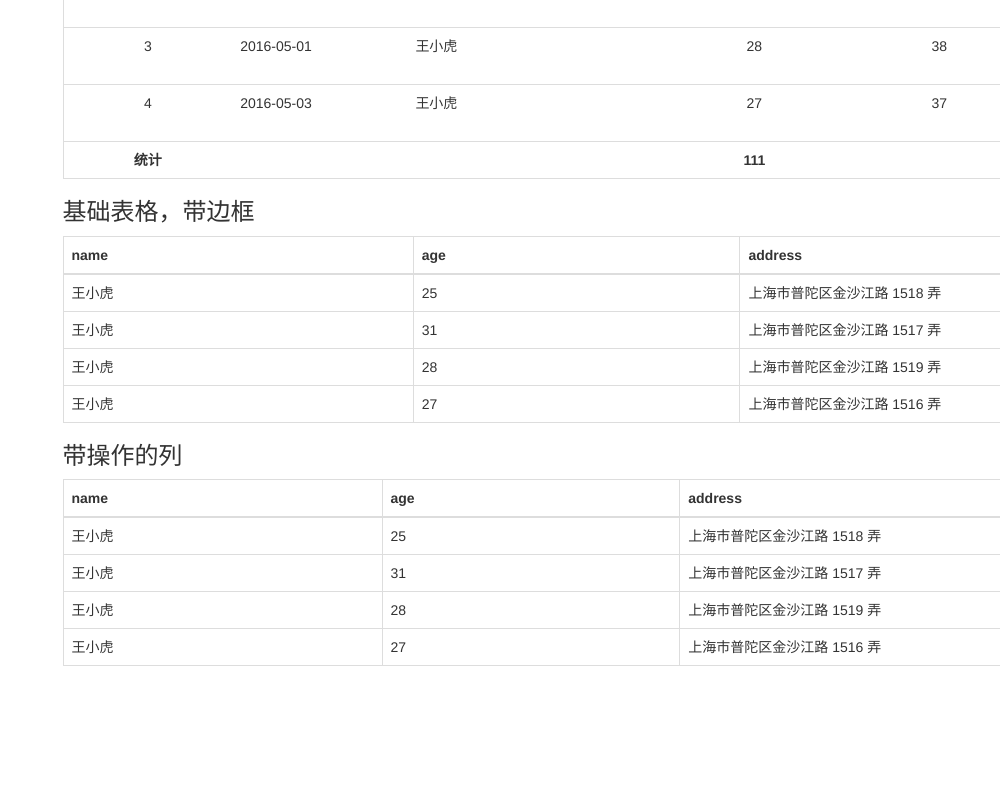
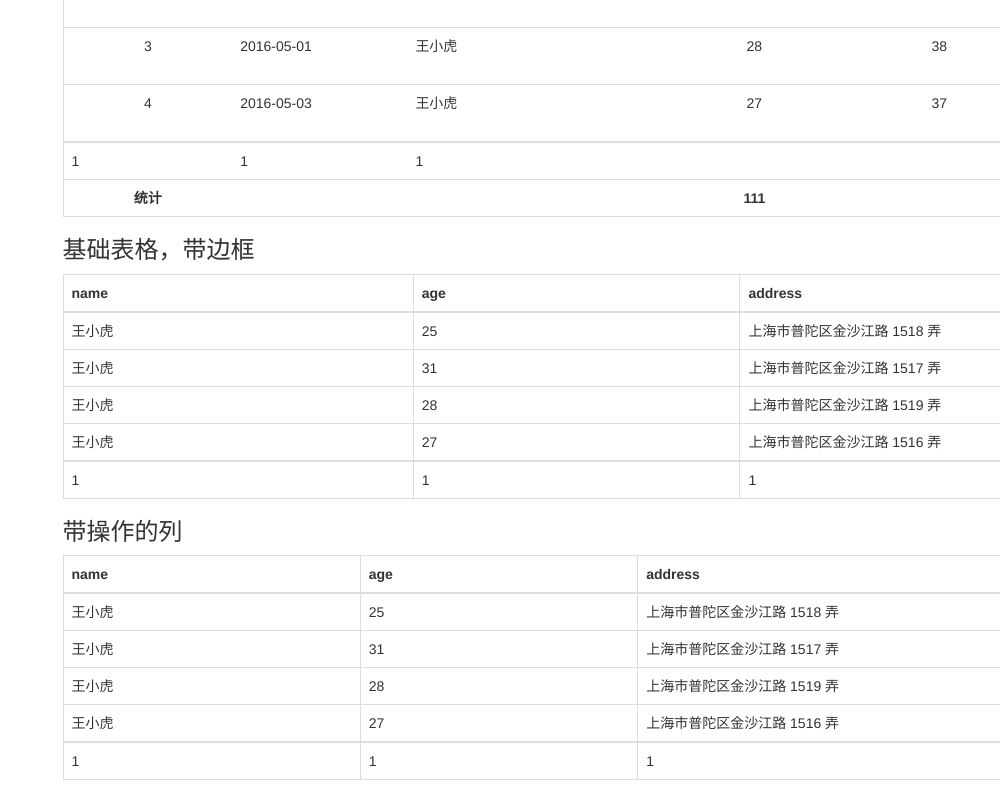
Before and after one commit to Tickly/tag-ui, a Vue app: page /table in a window 1280 px wide. Shown: the part 181-981 px from the top of the page, without its empty margins (280-1280 px from the left). Before the commit the page ends 867 px from the top, so only its background shows below. Built offline with nearby package versions, Linux system fonts and the light colour scheme.

Commit message:
尝试使用jsx

```diff
--- a/package.json
+++ b/package.json
@@ -16,9 +16,13 @@
   "devDependencies": {
     "autoprefixer": "^6.7.2",
     "babel-core": "^6.22.1",
+    "babel-helper-vue-jsx-merge-props": "^2.0.2",
     "babel-loader": "^6.2.10",
+    "babel-plugin-syntax-jsx": "^6.18.0",
     "babel-plugin-transform-runtime": "^6.22.0",
+    "babel-plugin-transform-vue-jsx": "^3.4.3",
     "babel-preset-env": "^1.3.2",
+    "babel-preset-es2015": "^6.24.1",
     "babel-preset-stage-2": "^6.22.0",
     "babel-register": "^6.22.0",
     "bootstrap": "^3.3.7",
--- /dev/null
+++ b/packages/table/src/table-body.js
@@ -0,0 +1,13 @@
+export default {
+  render(h) {
+    return h('tbody', {
+
+    }, [
+      h('tr', [
+        h('td', '1'),
+        h('td', '1'),
+        h('td', '1'),
+      ])
+    ])
+  }
+}
--- a/packages/table/src/table.vue
+++ b/packages/table/src/table.vue
@@ -13,6 +13,7 @@
                 <td v-for="col in _columns" :class="_cellClass(col)" v-text="_showCellContent(row,col,rowIndex)"></td>
             </tr>
         </tbody>
+        <table-body></table-body>
         <tfoot v-if="showSummary">
             <tr>
                 <th v-for="col in _columns" :class="_summaryCellClass(col)" v-text="_showSummaryContent(col)"></th>
@@ -21,6 +22,9 @@
     </table>
 </template>
 <script>
+// import Vue from 'vue'
+import TableBody from './table-body'
+
 
 function parseString(str) {
     var [attribute, label] = str.split(':');
@@ -35,7 +39,9 @@ function parseObject(object) {
 
 
     if (obj.type === 'serial') {
-        Object.assign(obj, serial)
+        Object.assign(obj, serial);
+    } else if (obj.type === 'action') {
+        Object.assign(obj, action);
     }
     if (!obj.label) {
         obj.label = obj.attribute;
@@ -50,6 +56,9 @@ const serial = {
     label: '#',
     width: 50,
     hAlign: 'center',
+}
+const action = {
+    label: '操作',
 }
 
 
@@ -106,6 +115,10 @@ export default {
             return obj;
         },
     },
+    render(createElement) {
+        console.log('render');
+        return createElement('div', []);
+    },
     methods: {
         // 显示单元格内容
         _showCellContent(row, col, rowIndex) {
@@ -116,8 +129,10 @@ export default {
                 return col.value(row);
             }
             if (col.type === 'action') {
-                console.log(this.$slots[col.template]);
-                return this.$slots[col.template];
+                // console.log(this.$slots[col.template]);
+                // this.$crea
+                // console.log(this.$createElement('div', this.$slots[col.template]))
+                return;
             }
 
             return row[col.attribute]
@@ -164,6 +179,9 @@ export default {
             if (col.width) return col.width;
             return 0;
         }
+    },
+    components:{
+        TableBody,
     }
 }
 </script>
--- a/src/examples/table.vue
+++ b/src/examples/table.vue
@@ -15,7 +15,11 @@
         <section>
             <h3>带操作的列</h3>
             <div>
-                <tag-table :options="options2"></tag-table>
+                <tag-table :options="options2">
+                    <template slot="col-action">
+                        <button>删除</button>
+                    </template>
+                </tag-table>
             </div>
         </section>
     </div>
@@ -105,7 +109,7 @@ export default {
                     'address',
                     {
                         type: 'action',
-                        // template: ,
+                        template: 'col-action',
                     },
                 ]
             }
```
Also changed, not shown: .babelrc.
